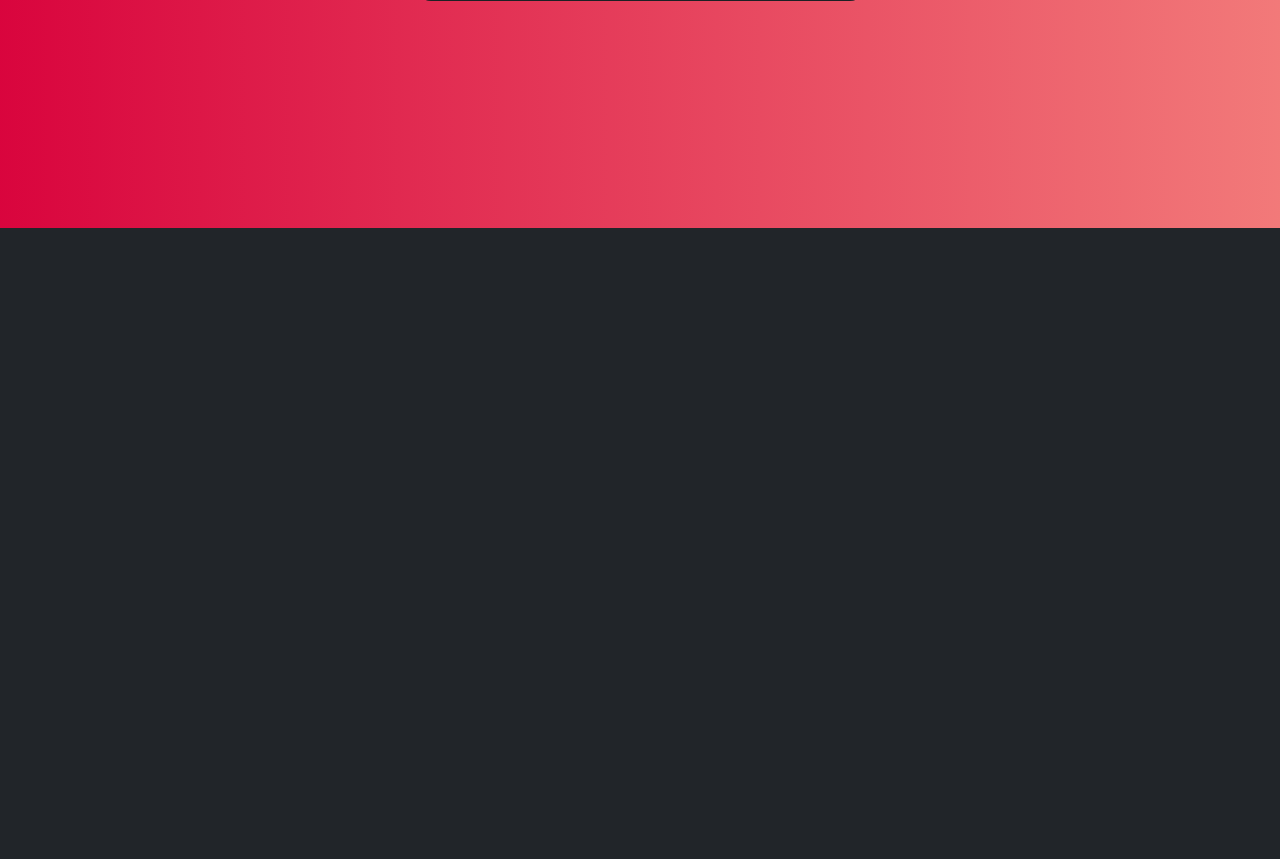
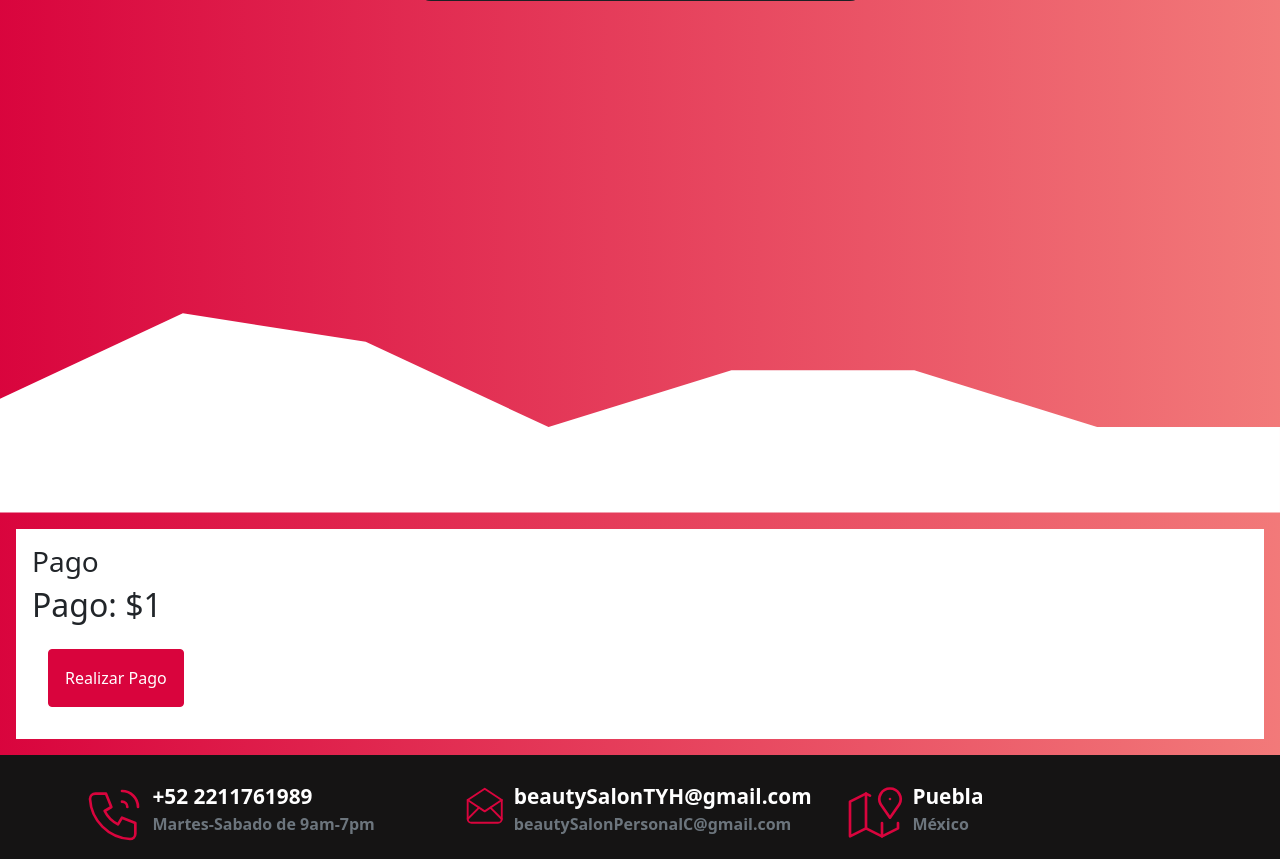
Before and after one commit to ariel131998/hairsalon_project, a PHP site: page /perfil.php in a window 1280 px wide. Shown: the part 786-1645 px from the top of the page. Before the commit the page ends 1014 px from the top, so only its background shows below. Run offline with PHP 8.4, Linux system fonts and the light colour scheme; a user stored in the database is signed in; data comes from the database, SQL or seed files in the repository; style sheets or scripts are compiled from the project's sources; some libraries are stand-ins or nearby versions.

Commit message:
se agrego el panel de pago, version 2 lista

```diff
--- a/bd/agendarCita.php
+++ b/bd/agendarCita.php
@@ -36,6 +36,7 @@ if($resultado->rowCount() >= 1 ){
 
         if($resultado->rowCount() >= 1 ){
             #FETCH_ASSOC devuelve siguiente fila como array indexado
+            $_SESSION["s_pago"] = $_SESSION["s_pago"] + $costo;
             $data = "success: true"; #fetchall devuelve array todas las filas del conjunto
         }else{
                 $data=null;//aqui modificar para regresar que ya esta ocupado
--- a/bd/checarUsuario.php
+++ b/bd/checarUsuario.php
@@ -24,6 +24,7 @@ if($resultado->rowCount() >= 1){
         $data = $resultado->fetchAll(PDO::FETCH_ASSOC); #fetchall devuelve array todas las filas del conjunto
     }
     $_SESSION["s_usuario"] = $user;//llenamos variable con el usuario encontrado y que mando datos correctamente
+    $_SESSION["s_pago"] = 0;
 }else{
     $_SESSION["s_usuario"] = null; //lo mandaremos vacio ya que no se encontro ningun usuario match de session.
     $data=null;
--- a/perfil.php
+++ b/perfil.php
@@ -139,6 +139,80 @@ if($varsession === null || $varsession  == ''){
         </div>
     </div>
     </section>
+
+<!-- ////////////////////////////////////////////////////////////////////////////////////////
+                               Pagar SECTION
+/////////////////////////////////////////////////////////////////////////////////////////////-->
+<section class="pagar-section">
+    <div class="olasStyle">
+        <svg xmlns="http://www.w3.org/2000/svg" viewBox="0 0 1440 320">
+            <path fill="#ffffff" fill-opacity="1" d="M0,192L205.7,96L411.4,128L617.1,224L822.9,160L1028.6,160L1234.3,224L1440,224L1440,320L1234.3,320L1028.6,320L822.9,320L617.1,320L411.4,320L205.7,320L0,320Z"></path>
+        </svg>
+    </div>
+    <div class="Pago bg-white m-3 p-3">
+        <h3>Pago</h3>
+        <h2>Pago: $<?php echo $_SESSION["s_pago"]?></h2>
+        <button class="btn btn-primary m-3 p-3" type="submit" id="mostraPago">Realizar Pago</button>
+    </div>
+
+</section>
+<!-- ////////////////////////////////////////////////////////////////////////////////////////
+                               Footer SECTION
+/////////////////////////////////////////////////////////////////////////////////////////////-->
+<footer id="footer" class="footer">
+            <div class="container">
+                <div class="row">
+                    <!-- contacto celular -->
+                    <div class="col-md-4 col-lg-4 content-box pt-1 d-md-block d-lg-flex d-flex">
+                        <div class="content-box__icon">
+                            <svg xmlns="http://www.w3.org/2000/svg" class="icon icon-tabler icon-tabler-phone-call"  viewBox="0 0 24 24" stroke-width="1"  fill="none" stroke-linecap="round" stroke-linejoin="round">
+                                <path stroke="none" d="M0 0h24v24H0z" fill="none"/>
+                                <path d="M5 4h4l2 5l-2.5 1.5a11 11 0 0 0 5 5l1.5 -2.5l5 2v4a2 2 0 0 1 -2 2a16 16 0 0 1 -15 -15a2 2 0 0 1 2 -2" />
+                                <path d="M15 7a2 2 0 0 1 2 2" />
+                                <path d="M15 3a6 6 0 0 1 6 6" />
+                            </svg>
+                        </div>
+                        <div class="content-box__info">
+                            <a href="https://wa.me/522211761989" class="content-box__info--title">+52 2211761989</a>
+                            <p class="content-box__info--subtitle">Martes-Sabado de 9am-7pm</p>
+                        </div>
+                    </div>
+                    <!-- contactot email -->
+                    <div class="col-md-4 col-lg-4 content-box pt-1 d-md-block d-lg-flex d-flex">
+                        <div class="content-box__icon">
+                            <svg xmlns="http://www.w3.org/2000/svg" class="icon icon-tabler icon-tabler-mail-opened"  viewBox="0 0 24 24" stroke-width="1"  fill="none" stroke-linecap="round" stroke-linejoin="round">
+                                <path stroke="none" d="M0 0h24v24H0z" fill="none"/>
+                                <polyline points="3 9 12 15 21 9 12 3 3 9" />
+                                <path d="M21 9v10a2 2 0 0 1 -2 2h-14a2 2 0 0 1 -2 -2v-10" />
+                                <line x1="3" y1="19" x2="9" y2="13" />
+                                <line x1="15" y1="13" x2="21" y2="19" />
+                            </svg>
+                        </div>
+                        <div class="content-box__info">
+                            <a href="mailto:ariel.ortega.zitle98@gmail.com" class="content-box__info--title">beautySalonTYH@gmail.com</a>
+                            <p class="content-box__info--subtitle">beautySalonPersonalC@gmail.com</p>
+                        </div>
+                    </div>
+                    <!-- conttacto para localizacion -->
+                    <div class="col-md-4 col-lg-4 content-box pt-1 d-md-block d-lg-flex d-flex">
+                        <div class="content-box__icon">
+                            <svg xmlns="http://www.w3.org/2000/svg" class="icon icon-tabler icon-tabler-map-2"  viewBox="0 0 24 24" stroke-width="1"  fill="none" stroke-linecap="round" stroke-linejoin="round">
+                                <path stroke="none" d="M0 0h24v24H0z" fill="none"/>
+                                <line x1="18" y1="6" x2="18" y2="6.01" />
+                                <path d="M18 13l-3.5 -5a4 4 0 1 1 7 0l-3.5 5" />
+                                <polyline points="10.5 4.75 9 4 3 7 3 20 9 17 15 20 21 17 21 15" />
+                                <line x1="9" y1="4" x2="9" y2="17" />
+                                <line x1="15" y1="15" x2="15" y2="20" />
+                            </svg>
+                        </div>
+                        <div class="content-box__info">
+                            <a href="https://www.google.com/maps/place/Puebla,+Pue./@19.0399944,-98.3330513,11z/data=!3m1!4b1!4m5!3m4!1s0x85cfc0bd5ebc7a3b:0x48a6461de494ad95!8m2!3d19.0414398!4d-98.2062727" class="content-box__info--title">Puebla</a>
+                            <p class="content-box__info--subtitle">México</p>
+                        </div>
+                    </div>
+                </div>
+            </div>
+
 <!-- ////////////////////////////////////////////////////////////////////////////////////////
                                SCRIPTS SECTION
 /////////////////////////////////////////////////////////////////////////////////////////////-->
--- a/perfilCalenda.js
+++ b/perfilCalenda.js
@@ -47,10 +47,10 @@ function mostrarServicios(){
                 else{
                     if(data!="null"){
                         Swal.fire({
-                            icon:'success',
-                            title:'¡Conexión exitosa!',
+                            //icon:'success',
+                            title:'¡Seleccione el servicio a agendar!',
                             confirmButtonColor:'#F27979',
-                            confirmButtonText:'Ingresar'
+                            confirmButtonText:'Ok'
                             /*captura el resultado*/
                         })//se obtuvo un login exitoso
                         .then((result)=>{
@@ -208,6 +208,10 @@ function agendarCita(){
                         }).then((result)=>{
                             if (result.isConfirmed){
                                 Swal.fire('Agendado','', 'success')
+                                setTimeout(function(){
+                                    console.log("I am the third log after 5 seconds");
+                                },7000);
+                                window.location.href = 'perfil.php'
                             }
                             else if(result.isDenied){
                                 //ver forma de no agendar cita cuando se le de en cancelar
@@ -285,3 +289,44 @@ function checarDisponibilidadAgenda(){
 
     // }
 }
+
+
+
+//Funcion para realizar el pago de los servicios
+var botonPago = document.getElementById('mostraPago');
+botonPago.addEventListener('click',mostrarPago);
+function mostrarPago(){
+    $.ajax({
+        url:"bd/costoTotalBackEnd.php",
+        type:"POST",
+        datatype: "json",
+        // data:{
+        //     cita:fechasinHora
+        // },
+        success:function(data){
+            console.log(data);
+            // console.log(password);
+            if(data.match('null')){
+                //terminamos el while
+                f=1;
+            }
+            else{
+                if(data!="null"){
+                    Swal.fire({
+                        icon:'success',
+                        title:'¡Pago realizado!',
+                        confirmButtonColor:'#F27979',
+                        confirmButtonText:'Ok'
+                        /*captura el resultado*/
+                    })//s
+                    setTimeout(function(){
+                        console.log("I am the third log after 5 seconds");
+                    },7000);
+                    window.location.href = 'perfil.php'
+                }
+
+                //window.location.href = 'admin.php';
+            }
+        }
+    })
+}
```
Also changed, not shown: bd/costoTotalBackEnd.php (added, +14 -0 lines), scss/sections/_perfil_estilos.scss (line endings or trailing spaces).
